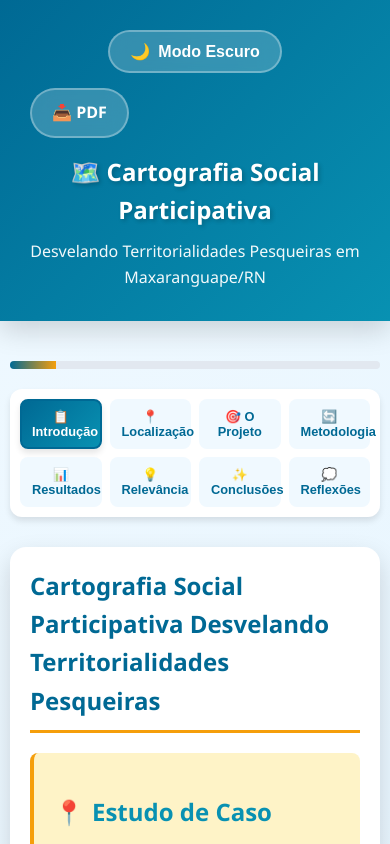
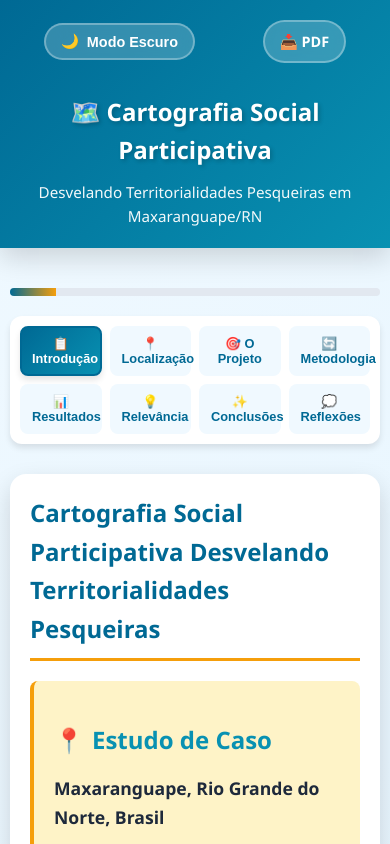
Before and after one commit to caetanoronan/cartografia-social-maxaranguape, a plain HTML site: page apresentacao.html in a window 390 px wide. Shown: the top 844 px of the page. Drawn offline with Linux system fonts and the light colour scheme.

Commit message:
fix: Corrige sobreposição dos botões no cabeçalho e melhora responsividade

```diff
--- a/apresentacao.html
+++ b/apresentacao.html
@@ -78,11 +78,18 @@
             opacity: 0.95;
         }
 
-        /* Botão Modo Escuro */
-        .theme-toggle {
+        /* Container dos botões no header */
+        .header-buttons {
             position: absolute;
             top: 20px;
             right: 20px;
+            display: flex;
+            gap: 10px;
+            align-items: center;
+        }
+
+        /* Botão Modo Escuro e Download PDF */
+        .theme-toggle {
             background: rgba(255, 255, 255, 0.2);
             border: 2px solid rgba(255, 255, 255, 0.3);
             color: #ffffff;
@@ -537,7 +544,7 @@
                 background: white;
             }
 
-            .tabs, .navigation, footer, .theme-toggle {
+            .tabs, .navigation, footer, .theme-toggle, .header-buttons {
                 display: none;
             }
 
@@ -552,17 +559,48 @@
                 margin-bottom: 20px;
             }
         }
+
+        /* Responsividade para mobile */
+        @media (max-width: 768px) {
+            .header-buttons {
+                position: relative;
+                top: auto;
+                right: auto;
+                justify-content: center;
+                margin-bottom: 15px;
+            }
+
+            header {
+                padding: 20px 15px;
+            }
+
+            header h1 {
+                font-size: 1.5rem;
+                margin-top: 10px;
+            }
+
+            header p {
+                font-size: 0.95rem;
+            }
+
+            .theme-toggle {
+                padding: 8px 15px;
+                font-size: 0.9rem;
+            }
+        }
     </style>
 </head>
 <body>
     <header>
+        <div class="header-buttons">
             <button class="theme-toggle" onclick="toggleTheme()" aria-label="Alternar modo escuro/claro" title="Alternar tema">
                 <span id="themeIcon">🌙</span>
                 <span id="themeText">Modo Escuro</span>
             </button>
-        <a href="Apresentacao_Cartografia_Social_Maxaranguape.pdf" download class="theme-toggle" style="text-decoration: none; margin-left: 10px;" title="Baixar apresentação em PDF">
+            <a href="Apresentacao_Cartografia_Social_Maxaranguape.pdf" download class="theme-toggle" style="text-decoration: none;" title="Baixar apresentação em PDF">
                 📥 PDF
             </a>
+        </div>
         <h1>🗺️ Cartografia Social Participativa</h1>
         <p>Desvelando Territorialidades Pesqueiras em Maxaranguape/RN</p>
     </header>
```
Lines whose indentation alone changed are shown as unchanged.
